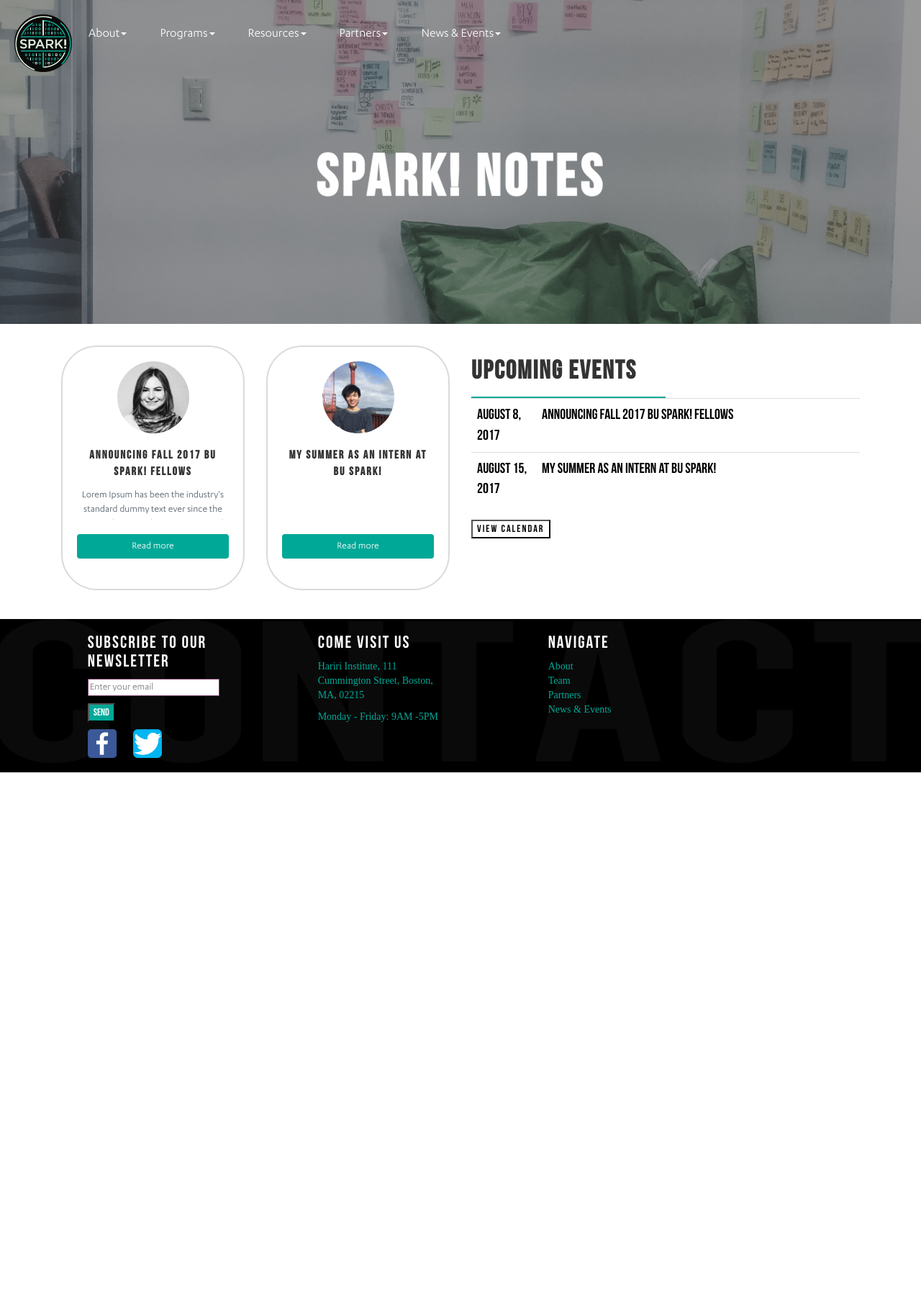
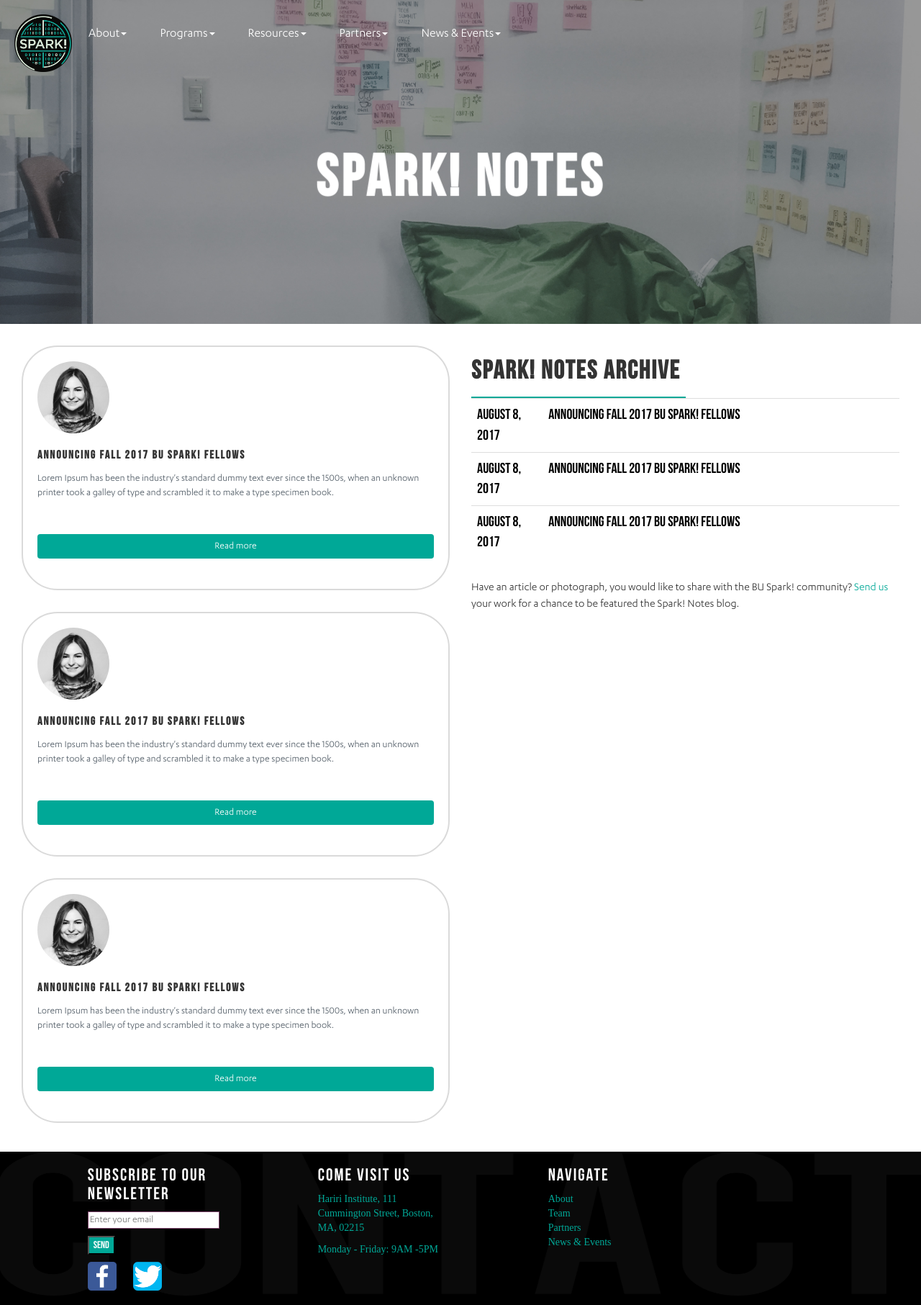
Before and after one commit to BU-Spark/bu-spark-website, a Jekyll site: the page built from news.html, in a window 1280 px wide. Shown: the whole page at 72% size. Built offline with Jekyll 4.4.1, drawn with Linux system fonts in a browser that asks for light colours; comment, search, counter and statistics services are not loaded; a file with an impossible date is left out; before the commit the page ends 1073 px from its top, so only the background shows below that.

Commit message:
Started blog framework

```diff
--- a/about.html
+++ b/about.html
@@ -31,7 +31,7 @@
 
     <div class="row quote">
         <div class="col-sm-8">
-            <p id="quote">"BU Spark! gave me the tools, knowledge, and skills I needed to pursue my passion for technology and dance. The team at BU Spark! is incredibly supportive, passionate, and fun to work with."</p>
+            <p class="quote">"BU Spark! gave me the tools, knowledge, and skills I needed to pursue my passion for technology and dance. The team at BU Spark! is incredibly supportive, passionate, and fun to work with."</p>
         </div>
 
         <div class="col-sm-4">
--- a/news.html
+++ b/news.html
@@ -20,10 +20,40 @@
 <div class="container-fluid">
     <br>
     <!-- "Services Blocks": https://bootsnipp.com/snippets/featured/services-blocks -->
-    <div class="container">
+        <div class="col-sm-6">
+            <div class="box">
+                <!-- box-content is max of 220px high. Any overflow will be truncated -->
+                <div class="box-content">
+                    <img src="img/Headshots/team/fiona_headshot.png" width=100 height=100 style="border-radius:50%; margin-top:20px">
+                    <h1>Announcing Fall 2017 BU Spark! Fellows</h1>
+                    <!-- Consider placing <hr> here -->
+                    <p id="blog-description">Lorem Ipsum has been the industry's standard dummy text ever since the 1500s, when an unknown printer took a galley of type and scrambled it to make a type specimen book.</p>
+                </div>
 
-        <div class="col-sm-3 text-center">
-            <div class="box">
+                <!-- Button separate from paragraph content: will appear after truncated content -->
+                <br /> <!-- add required space for button -->
+                <a href="{{site.baseurl}}/blog/2017/08/17/test" class="btn btn-block btn-read">Read more</a>
+            </div>
+
+            <br>
+
+             <div class="box">
+                <!-- box-content is max of 220px high. Any overflow will be truncated -->
+                <div class="box-content">
+                    <img src="img/Headshots/team/fiona_headshot.png" width=100 height=100 style="border-radius:50%; margin-top:20px">
+                    <h1>Announcing Fall 2017 BU Spark! Fellows</h1>
+                    <!-- Consider placing <hr> here -->
+                    <p id="blog-description">Lorem Ipsum has been the industry's standard dummy text ever since the 1500s, when an unknown printer took a galley of type and scrambled it to make a type specimen book.</p>
+                </div>
+
+                <!-- Button separate from paragraph content: will appear after truncated content -->
+                <br /> <!-- add required space for button -->
+                <a href="" class="btn btn-block btn-read">Read more</a>
+            </div>
+
+            <br>
+
+             <div class="box">
                 <!-- box-content is max of 220px high. Any overflow will be truncated -->
                 <div class="box-content">
                     <img src="img/Headshots/team/fiona_headshot.png" width=100 height=100 style="border-radius:50%; margin-top:20px">
@@ -38,21 +68,9 @@
             </div>
         </div>
 
-        <div class="col-sm-3 text-center">
-            <div class="box">
-                <div class="box-content">
-                    <img src="img/Headshots/team/lawrence_headshot.png" width=100 height=100 style="border-radius:50%; margin-top:20px">
-                    <h1>My Summer as an Intern at BU Spark!</h1>
-                    <p></p>
-                </div>
-                <br />
-                <a href="" class="btn btn-block btn-read">Read more</a>
-            </div>
-        </div>
-
-         <!-- Events -->
+         <!-- Blog Archive -->
         <div class="col-sm-6">
-            <h1>Upcoming Events</h1>
+            <h1>Spark! Notes Archive</h1>
             <hr class="title-seperation">
         </div>
 
@@ -66,20 +84,21 @@
                     </tr>
 
                     <tr>
-                        <td class="col-sm-2">August 15, 2017</td>
-                        <td class="col-sm-10" style="text-overflow:ellipsis">My Summer as an Intern at BU Spark!</td>
+                        <td class="col-sm-2">August 8, 2017</td>
+                        <td class="col-sm-10" style="text-overflow:ellipsis">Announcing Fall 2017 BU Spark! Fellows</td>
                     </tr>
+
+                    <tr>
+                        <td class="col-sm-2">August 8, 2017</td>
+                        <td class="col-sm-10" style="text-overflow:ellipsis">Announcing Fall 2017 BU Spark! Fellows</td>
+                    </tr>
+
                 </tbody>
             </table>
 
-            <button id="program-button"><a href="/calendar" id="program-button-link">view calendar</a></button>
+            <p>Have an article or photograph, you would like to share with the BU Spark! community? <a href="" target="_blank">Send us</a> your work for a chance to be featured the Spark! Notes blog.</p>
         </div>
-    </div> <!-- Service Blocks Container -->
+</div>
 
-    <br />
-    <br />
-
-    <div class="container">
-        <!-- Blog -->
-    </div>
-</div>
+<br>
+<br>
```
Also changed, not shown: _layouts/post.html (+22 -4 lines), _posts/2017-08-13-test.md (+10 -3 lines), calendar.html (+5 -20 lines), bootstrap/css/bootstrap.css.
